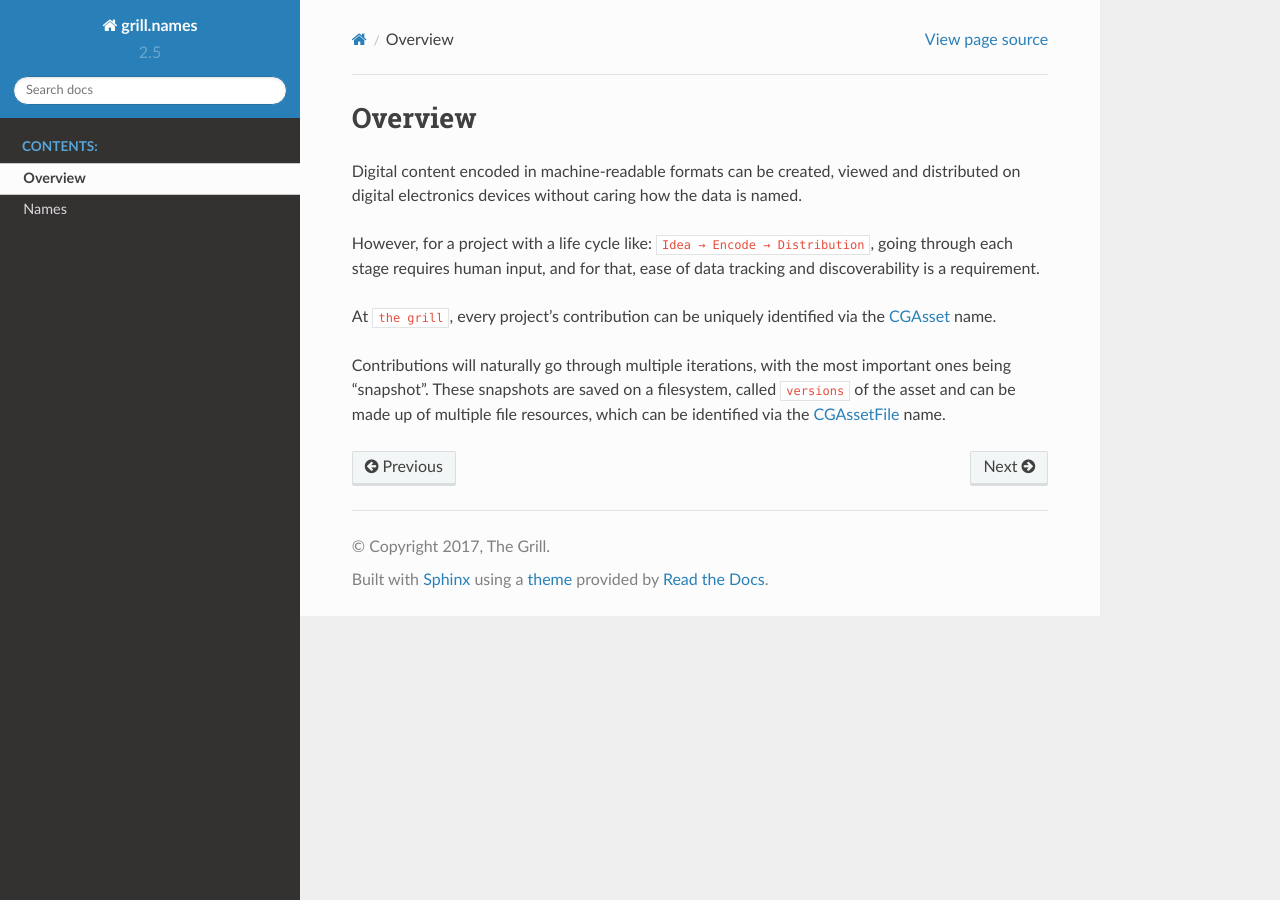
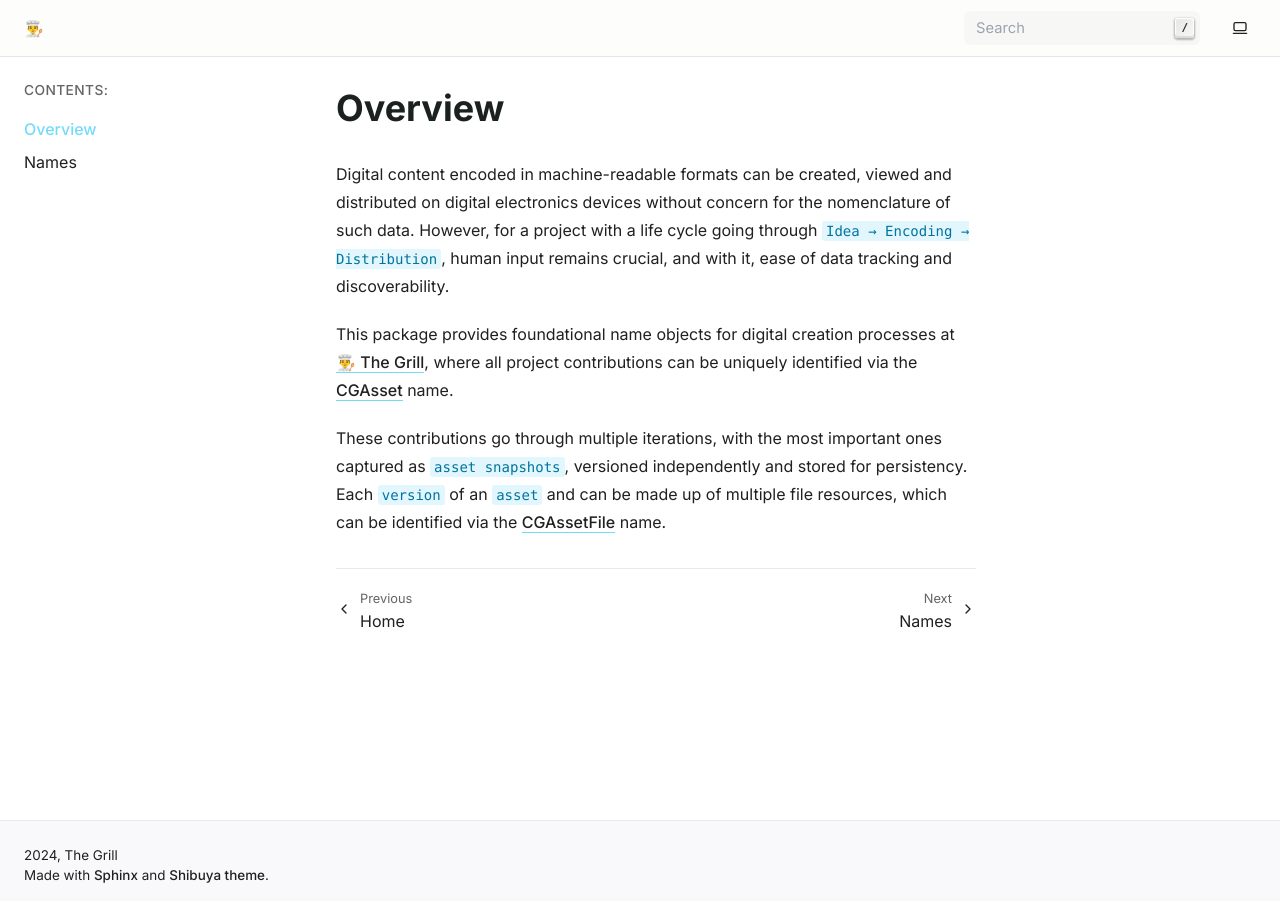
Before and after one commit to thegrill/grill-names, a Sphinx documentation site: the page built from docs/source/overview.rst, in a window 1280 px wide. Built offline with Sphinx 7.4.7, drawn with Linux system fonts in a browser that asks for light colours.

Commit message:
Doc Theme and CI Update (#29)
* add github CI workflow

* remove unneeded doc files

* update build_docs script

* update classifiers and doc dependencies

* update conf.py to new theme

* update RTD yaml

* fix docstring table generation

* overview wording

* remove Travis

```diff
--- a/docs/source/build_docs.py
+++ b/docs/source/build_docs.py
@@ -2,10 +2,10 @@
 from pathlib import Path
 from sphinx.cmd import build
 
-source_path = Path(__file__).parent
-build_path = source_path.parent / "build"
+source_root = Path(__file__).parent
+build_root = source_root.parent / "build"
 try:
-    shutil.rmtree(build_path)
+    shutil.rmtree(build_root)
 except FileNotFoundError:
     pass
-build.build_main([str(source_path), str(build_path)])
+build.build_main([str(source_root), str(build_root)])
--- a/docs/source/conf.py
+++ b/docs/source/conf.py
@@ -17,14 +17,7 @@
 # add these directories to sys.path here. If the directory is relative to the
 # documentation root, use os.path.abspath to make it absolute, like shown here.
 #
-# import os
-# import sys
-# sys.path.insert(0, os.path.abspath('.'))
-# namingpath = r'B:\write\code\git\naming'
-# grillnamespath = r'B:\write\code\git\grill-names'
-# import sys
-# sys.path.append(namingpath)
-# sys.path.append(grillnamespath)
+from datetime import datetime
 
 # -- General configuration ------------------------------------------------
 
@@ -40,16 +33,14 @@
               'sphinx.ext.intersphinx',
               'sphinx.ext.todo',
               'sphinx.ext.coverage',
-              # 'sphinx.ext.imgmath',
-              # 'sphinx.ext.ifconfig',
               'sphinx.ext.viewcode',
               'sphinx.ext.graphviz',
               'sphinx.ext.inheritance_diagram',
               'sphinx.ext.autosectionlabel',
+              "myst_parser",
               'sphinx_copybutton',
               'sphinx_toggleprompt',
               'sphinx_togglebutton',
-              'm2r2',
               'hoverxref.extension',
               'sphinx_autodoc_typehints']
 
@@ -63,27 +54,31 @@
 }
 # ----- hoverxref -----
 hoverxref_auto_ref = True
+hoverxref_default_type = 'tooltip'
+
 hoverxref_intersphinx = list(set(intersphinx_mapping) - {'python'})
-hoverxref_intersphinx_types = dict.fromkeys(intersphinx_mapping, 'tooltip')
+hoverxref_intersphinx_types = dict.fromkeys(intersphinx_mapping, hoverxref_default_type)
 hoverxref_domains = ['py']
 
 # ----- sphinx-autodoc-typehints -----
 always_document_param_types = True
+autodoc_member_order = 'groupwise'
 
 # Add any paths that contain templates here, relative to this directory.
 templates_path = ['_templates']
 
-# graphviz_dot = r'B:\__appdata__\graphviz\bin\dot.exe'
-# inheritance_graph_attrs = dict(rankdir="LR", size='"6.0, 8.0"',fontsize=14, ratio='compress')
 inheritance_graph_attrs = dict(rankdir="TB", bgcolor='transparent')
 
-# inheritance_node_attrs = dict(shape='Mrecord', fontsize=14, height=0.75, color='dodgerblue1', style='filled')
-inheritance_node_attrs = dict(shape='Mrecord', color='"#2573a7"', style='filled', fillcolor='"#eaf4fa"',
-                              size='"6.0, 8.0"')
+inheritance_node_attrs = dict(
+    shape='Mrecord',
+    color='"#088d91"',
+    style='filled',
+    fillcolor='"#ecf8f9"',
+    size='"6.0, 8.0"'
+)
 
-inheritance_edge_attrs = dict(color='"#123a54"')
+inheritance_edge_attrs = dict(color='"#088d91"')
 
-autodoc_member_order = 'groupwise'
 autodoc_default_flags = ['members', 'show-inheritance']
 
 graphviz_output_format = 'svg'
@@ -96,8 +91,8 @@
 master_doc = 'index'
 
 # General information about the project.
-project = 'grill.names'
-copyright = '2017, The Grill'
+project = '👨‍🍳'
+copyright = f'{datetime.now().year}, The Grill'
 author = 'Christian López Barrón'
 
 # The version info for the project you're documenting, acts as replacement for
@@ -105,16 +100,16 @@
 # built documents.
 #
 # The short X.Y version.
-version = '2.5'
+version = '2.6'
 # The full version, including alpha/beta/rc tags.
-release = '2.5.1'
+release = '2.6.1'
 
 # The language for content autogenerated by Sphinx. Refer to documentation
 # for a list of supported languages.
 #
 # This is also used if you do content translation via gettext catalogs.
 # Usually you set "language" from the command line for these cases.
-language = None
+language = 'en'
 
 # List of patterns, relative to source directory, that match files and
 # directories to ignore when looking for source files.
@@ -133,8 +128,7 @@
 # The theme to use for HTML and HTML Help pages.  See the documentation for
 # a list of builtin themes.
 #
-# html_theme = 'alabaster'
-html_theme = 'sphinx_rtd_theme'
+html_theme = 'shibuya'
 
 # Theme options are theme-specific and customize the look and feel of a theme
 # further.  For a list of options available for each theme, see the
@@ -152,6 +146,18 @@
 # Output file base name for HTML help builder.
 htmlhelp_basename = 'grillnamesdoc'
 
+html_sidebars = {
+    '**': [
+    ]
+}
+html_title = '👨‍🍳 grill-names'
+html_theme_options = {
+    "accent_color": "sky",
+    "github_url": "https://github.com/thegrill/grill-names",
+    "globaltoc_expand_depth": 2,
+    "toctree_collapse": True,
+    "toctree_titles_only": True,
+}
 
 # -- Options for LaTeX output ---------------------------------------------
 
--- a/docs/source/index.rst
+++ b/docs/source/index.rst
@@ -3,7 +3,8 @@
    You can adapt this file completely to your liking, but it should at least
    contain the root `toctree` directive.
 
-.. mdinclude:: ../../README.md
+.. include:: ../../README.md
+   :parser: myst_parser.sphinx_
 
 .. toctree::
     :maxdepth: 4
--- a/docs/source/overview.rst
+++ b/docs/source/overview.rst
@@ -1,10 +1,10 @@
 Overview
 --------
 
-Digital content encoded in machine-readable formats can be created, viewed and distributed on digital electronics devices without caring how the data is named.
+Digital content encoded in machine-readable formats can be created, viewed and distributed on digital electronics devices without concern for the nomenclature of such data.
+However, for a project with a life cycle going through ``Idea → Encoding → Distribution``, human input remains crucial, and with it, ease of data tracking and discoverability.
 
-However, for a project with a life cycle like: ``Idea → Encode → Distribution``, going through each stage requires human input, and for that, ease of data tracking and discoverability is a requirement.
+This package provides foundational name objects for digital creation processes at `👨‍🍳 The Grill <https://grill.readthedocs.io/en/latest/>`_, where all project contributions can be uniquely identified via the :ref:`CGAsset` name.
 
-At ``the grill``, every project's contribution can be uniquely identified via the :ref:`CGAsset` name.
-
-Contributions will naturally go through multiple iterations, with the most important ones being "snapshot". These snapshots are saved on a filesystem, called ``versions`` of the asset and can be made up of multiple file resources, which can be identified via the :ref:`CGAssetFile` name.
+These contributions go through multiple iterations, with the most important ones captured as ``asset snapshots``, versioned independently and stored for persistency.
+Each ``version`` of an ``asset`` and can be made up of multiple file resources, which can be identified via the :ref:`CGAssetFile` name.
```
Also changed, not shown: setup.cfg (+8 -3 lines), .readthedocs.yml, .travis.yml (deleted), 4 other files.
